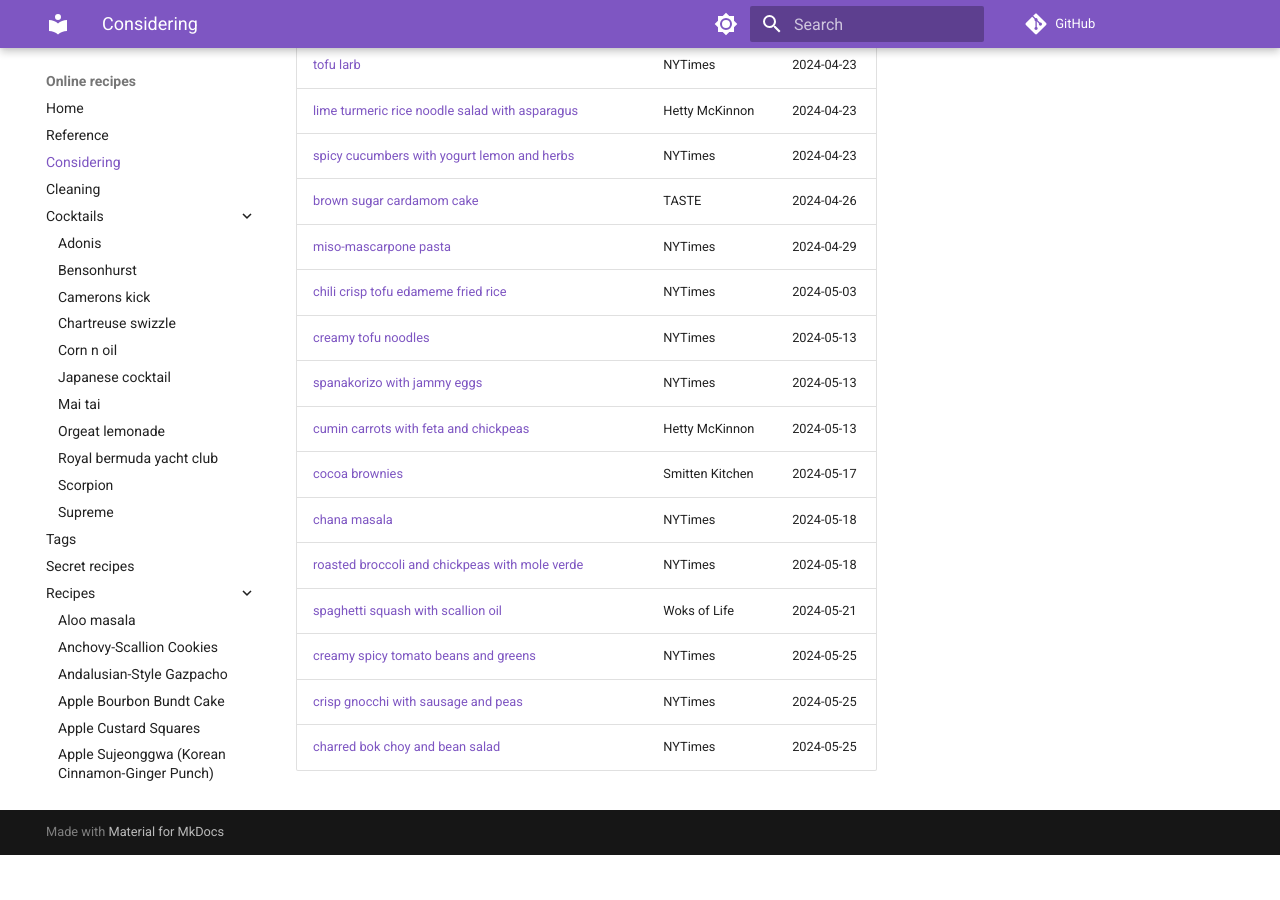
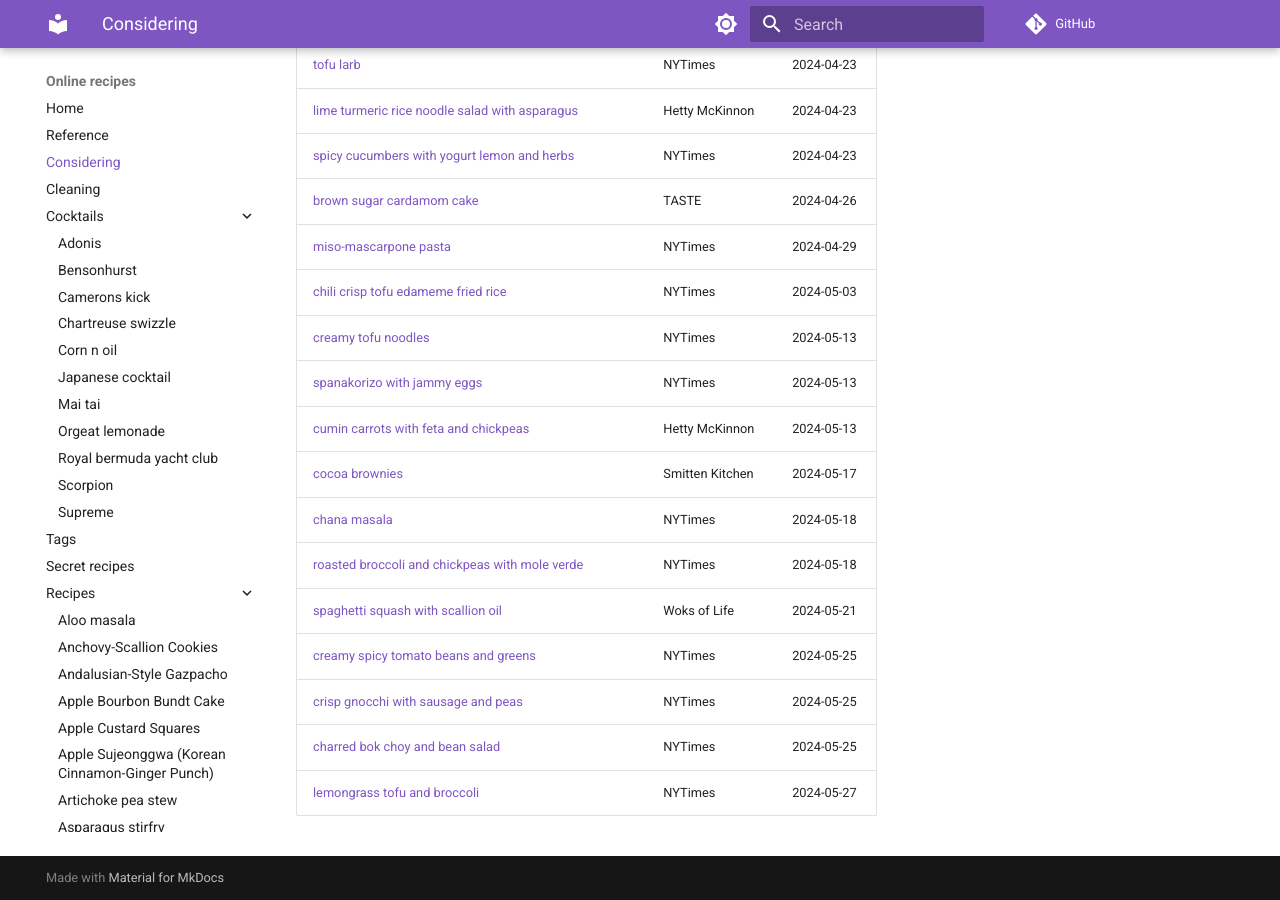
Before and after one commit to billbrod/recipes, an MkDocs documentation site: the page built from docs/considering.md, in a window 1280 px wide and 900 px high, scrolled down 3093 px. Built offline with MkDocs 1.6.1 and Material for MkDocs 9.7.7, drawn with Linux system fonts in a browser that asks for light colours; comment, search, counter and statistics services are not loaded; before the commit the page ends 3948 px from its top, so only the background shows below that.

Commit message:
updates considering

```diff
--- a/docs/considering.md
+++ b/docs/considering.md
@@ -81,4 +81,5 @@
 | [spaghetti squash with scallion oil](https://thewoksoflife.com/spaghetti-squash-salad-scallion-oil/)                                                             | Woks of Life    | 2024-05-21                       |
 | [creamy spicy tomato beans and greens](https://cooking.nytimes.com/recipes/1025325-creamy-spicy-tomato-beans-and-greens)                                         | NYTimes         | 2024-05-25                       |
 | [crisp gnocchi with sausage and peas](https://cooking.nytimes.com/recipes/1024164-crisp-gnocchi-with-sausage-and-peas)                                           | NYTimes         | 2024-05-25                       |
-| [charred bok choy and bean salad](https://cooking.nytimes.com/recipes/1025398-charred-bok-choy-and-cannellini-bean-salad)                                        | NYTimes         | 2024-05-25                                 |
+| [charred bok choy and bean salad](https://cooking.nytimes.com/recipes/1025398-charred-bok-choy-and-cannellini-bean-salad)                                        | NYTimes         | 2024-05-25                       |
+| [lemongrass tofu and broccoli](https://cooking.nytimes.com/recipes/1025400-lemongrass-tofu-and-broccoli)                                                         | NYTimes         | 2024-05-27                                 |
```
